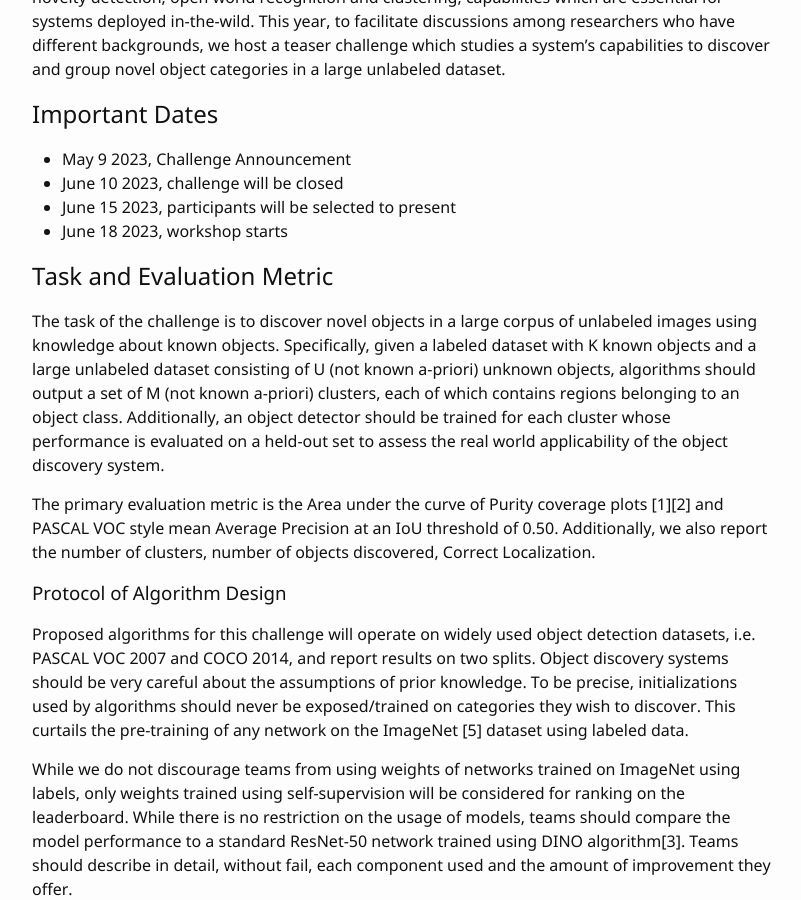
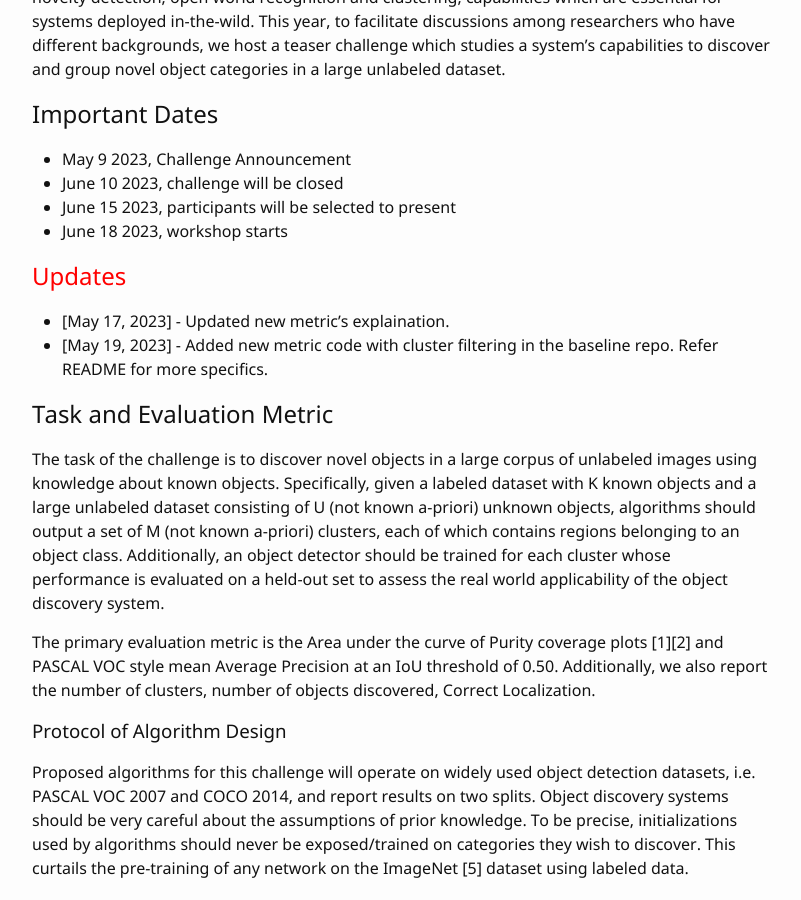
Before and after one commit to obj-disc/obj-disc.github.io, a Jekyll site: the page built from index.md, in a window 1280 px wide and 900 px high, scrolled down 308 px. Shown: the whole window, without its empty margins (238-1039 px from the left). Built offline with Jekyll 4.4.1, drawn with Linux system fonts in a browser that asks for light colours; formulas are drawn with MathJax 3.

Commit message:
Feat: Added updates section on the main page

```diff
--- a/index.md
+++ b/index.md
@@ -27,6 +27,9 @@ in accordance with [VPLOW workshop](https://vplow.github.io/vplow_3rd.html) at C
 * June 15 2023, participants will be selected to present
 * June 18 2023, workshop starts
 
+## <span style="color:red;">Updates</span>
+- \[May 17, 2023\] - Updated new metric's explaination.
+- \[May 19, 2023\] - Added new metric code with cluster filtering in the baseline repo. Refer README for more specifics.
 
 <!-- </div> -->
 
```
